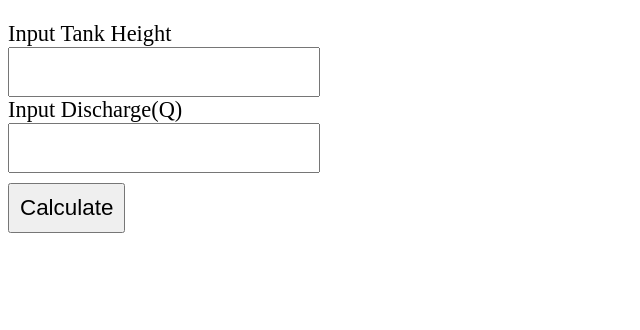
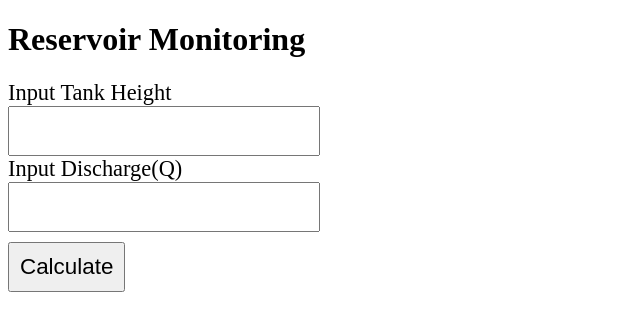
Before and after one commit to zenyhoj/bwd-production, a plain HTML site: page index.html in a window 1280 px wide. Shown: the whole page, without its empty margins (0-640 px from the left). Drawn offline with Linux system fonts and the light colour scheme.

Commit message:
added h1 text

```diff
--- a/index.html
+++ b/index.html
@@ -7,7 +7,7 @@
     <title>Document</title>
   </head>
   <body>
-    <h1></h1>
+    <h1>Reservoir Monitoring</h1>
 
     <label for="tank-height">Input Tank Height</label>
     <input type="number" name="tank-height" id="tank-height" />
```
